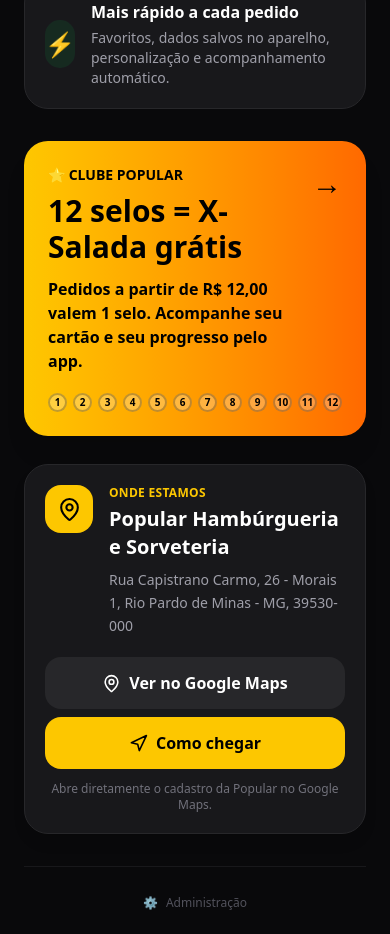
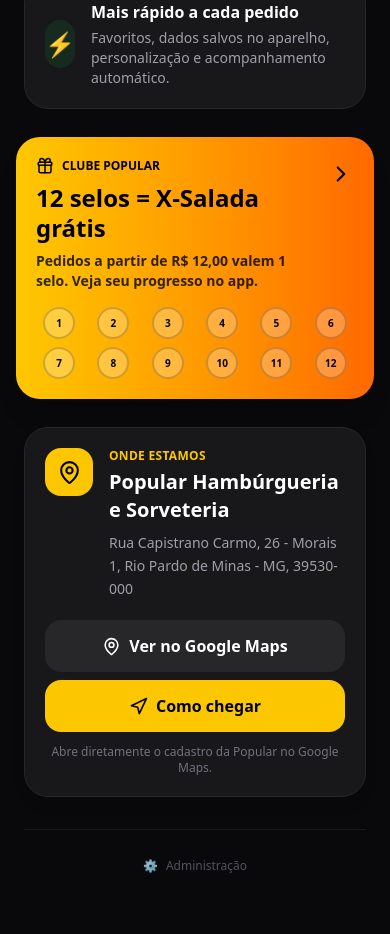
Before and after one commit to UniversalKnowledgeEcosystem/popular-app, a Next.js app: page / in a window 390 px wide. Shown: the part 1824-2758 px from the top of the page. Built offline with nearby package versions, Linux system fonts and the light colour scheme.

Commit message:
Compacta card inicial do Clube Popular no mobile

```diff
--- a/app/components/LoyaltyCard.tsx
+++ b/app/components/LoyaltyCard.tsx
@@ -1,19 +1,28 @@
 import Link from "next/link";
+import { ChevronRight, Gift } from "lucide-react";
 
 export default function LoyaltyCard() {
   return (
-    <section className="px-6 mt-8 max-w-5xl mx-auto">
-      <Link href="/fidelidade" className="block rounded-3xl bg-gradient-to-r from-yellow-400 to-orange-500 p-6 text-black shadow-xl active:scale-[.99] transition">
-        <div className="flex items-start justify-between gap-4">
-          <div>
-            <p className="font-black text-sm">⭐ CLUBE POPULAR</p>
-            <h2 className="text-3xl font-black mt-2">12 selos = X-Salada grátis</h2>
-            <p className="mt-3 font-semibold">Pedidos a partir de R$ 12,00 valem 1 selo. Acompanhe seu cartão e seu progresso pelo app.</p>
+    <section className="px-4 sm:px-6 mt-7 max-w-5xl mx-auto">
+      <Link
+        href="/fidelidade"
+        aria-label="Abrir Clube Popular"
+        className="block rounded-3xl bg-gradient-to-r from-yellow-400 to-orange-500 p-5 sm:p-6 text-black shadow-xl active:scale-[.99] transition focus-visible:outline-none focus-visible:ring-2 focus-visible:ring-white"
+      >
+        <div className="flex items-start justify-between gap-3">
+          <div className="min-w-0">
+            <p className="font-black text-xs sm:text-sm flex items-center gap-2"><Gift size={18} /> CLUBE POPULAR</p>
+            <h2 className="text-2xl sm:text-3xl leading-tight font-black mt-2">12 selos = X-Salada grátis</h2>
+            <p className="mt-2 text-sm sm:text-base font-semibold opacity-80">Pedidos a partir de R$ 12,00 valem 1 selo. Veja seu progresso no app.</p>
           </div>
-          <span className="text-3xl">→</span>
+          <ChevronRight className="shrink-0 mt-1" size={26} />
         </div>
-        <div className="grid grid-cols-12 gap-1.5 mt-5" aria-hidden="true">
-          {Array.from({ length: 12 }).map((_, i) => <div key={i} className="aspect-square rounded-full border-2 border-black/25 bg-white/25 flex items-center justify-center text-[10px] font-black">{i + 1}</div>)}
+        <div className="grid grid-cols-6 gap-2 mt-4 max-w-xs" aria-hidden="true">
+          {Array.from({ length: 12 }).map((_, i) => (
+            <div key={i} className="w-8 h-8 sm:w-9 sm:h-9 rounded-full border-2 border-black/20 bg-white/25 flex items-center justify-center text-[10px] font-black justify-self-center">
+              {i + 1}
+            </div>
+          ))}
         </div>
       </Link>
     </section>
```
